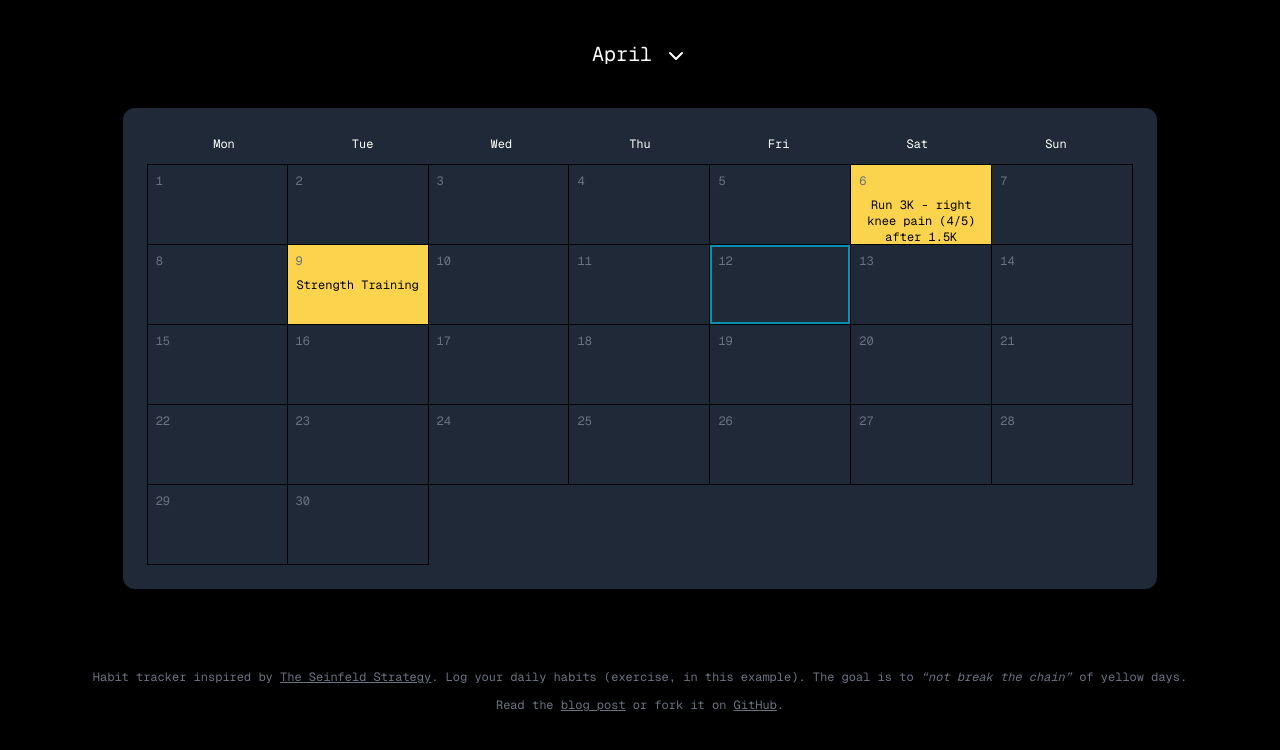
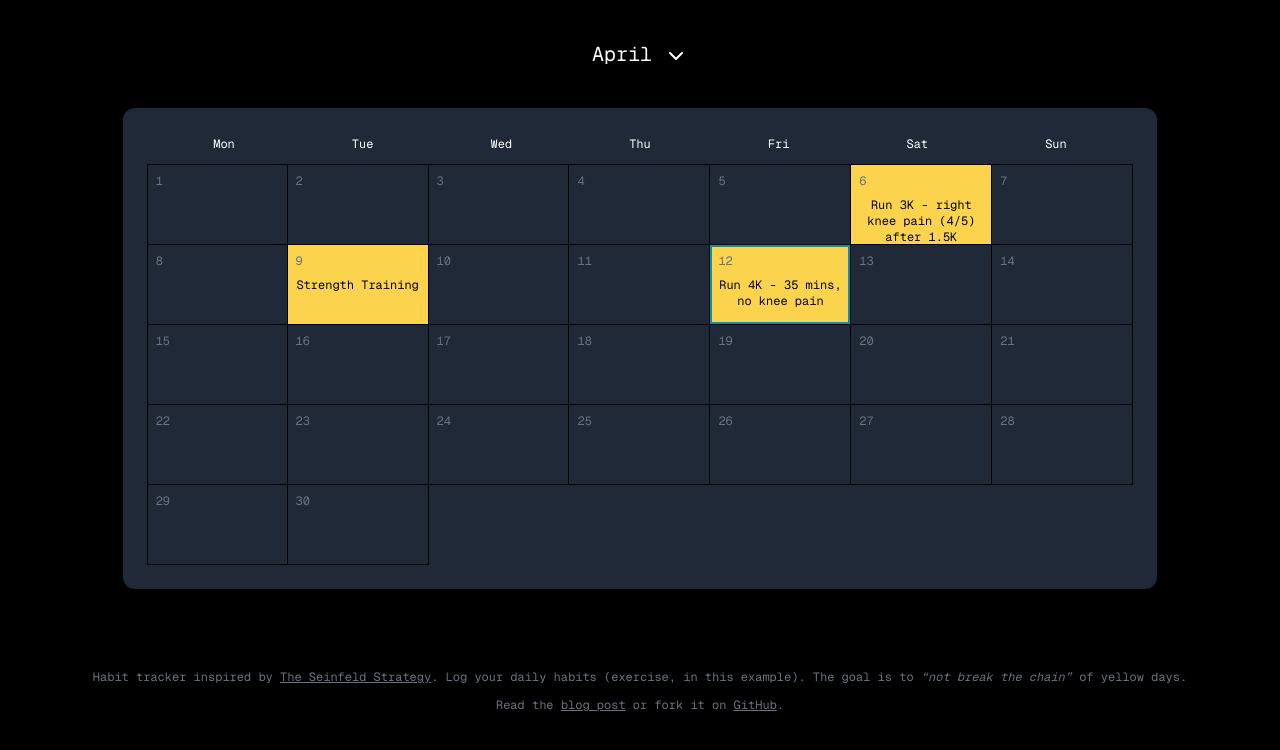
Before and after one commit to scottgallant/seinfeld-calendar, a Next.js app: page / in a window 1280 px wide. Shown: the top 750 px of the page. Built offline with nearby package versions, Linux system fonts and the light colour scheme.

Commit message:
Update specialDates.js

```diff
--- a/src/data/specialDates.js
+++ b/src/data/specialDates.js
@@ -51,6 +51,7 @@ const specialDates = [
   { "date": "2024-03-29", "description": "Run 4K" },
     { "date": "2024-04-06", "description": "Run 3K - right knee pain (4/5) after 1.5K" },
     { "date": "2024-04-09", "description": "Strength Training " },
+      { "date": "2024-04-12", "description": "Run 4K - 35 mins, no knee pain" },
 ];
 
 export default specialDates;
```
